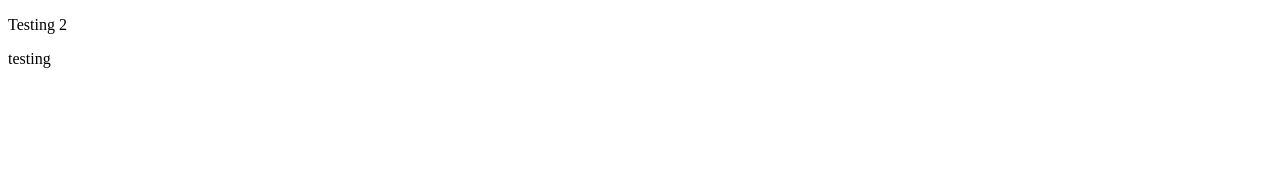
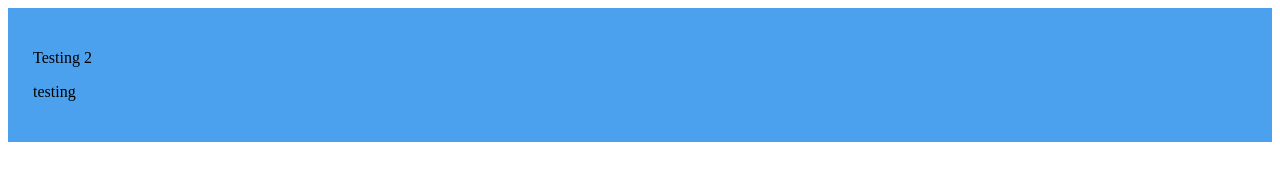
Before and after one commit to UnSilencedSins/UnSilencedSins.github.io, a plain HTML site: page index.html in a window 1280 px wide. Drawn offline with Linux system fonts and the light colour scheme.

Commit message:
Update index.html

```diff
--- a/index.html
+++ b/index.html
@@ -3,7 +3,7 @@
     <head>
         <title>Jeremy's Page</title>
 
-        <link href="css/css.css" type="text/css">
+        <link rel="stylesheet" href="css/css.css" type="text/css">
     </head>
 
     <body>
```
